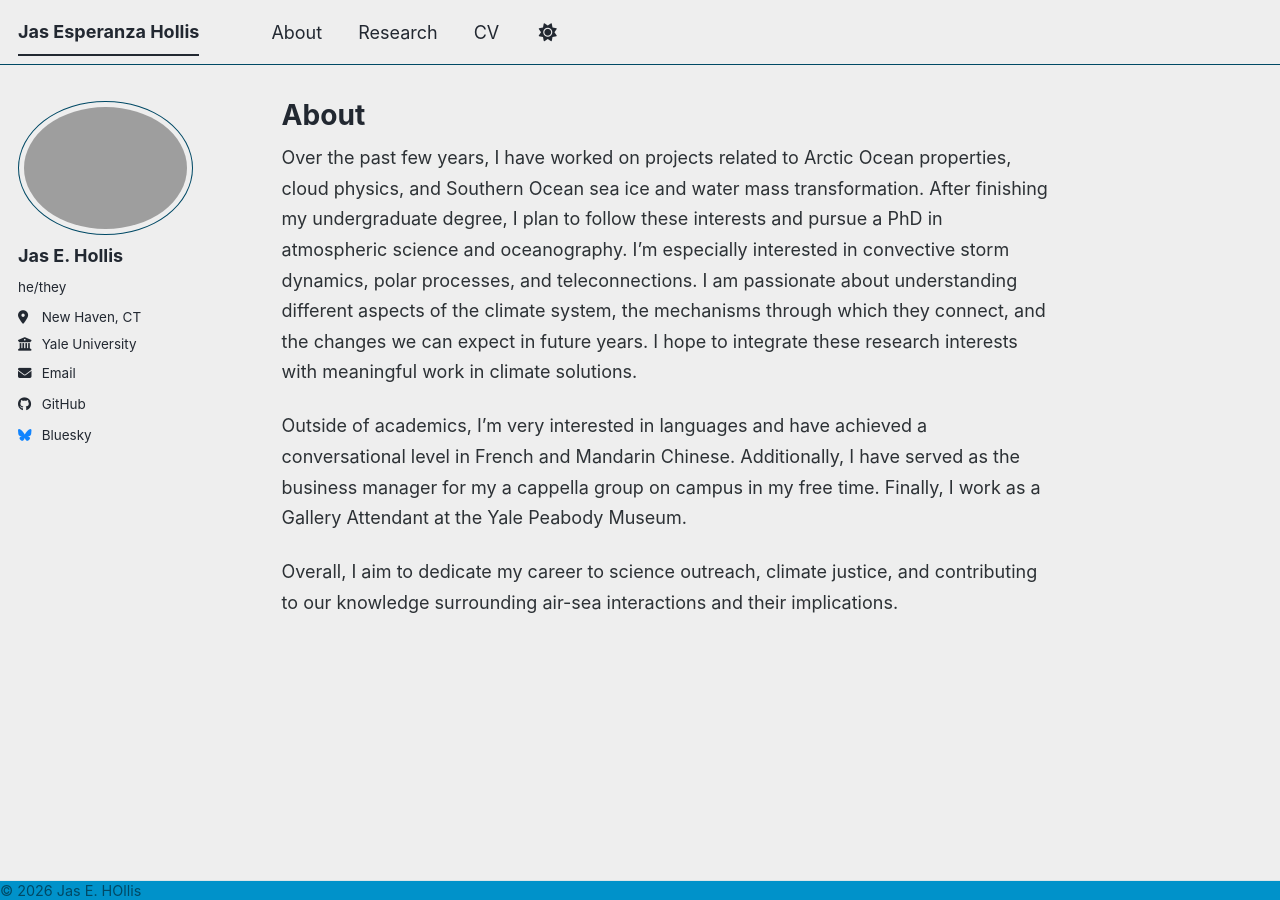
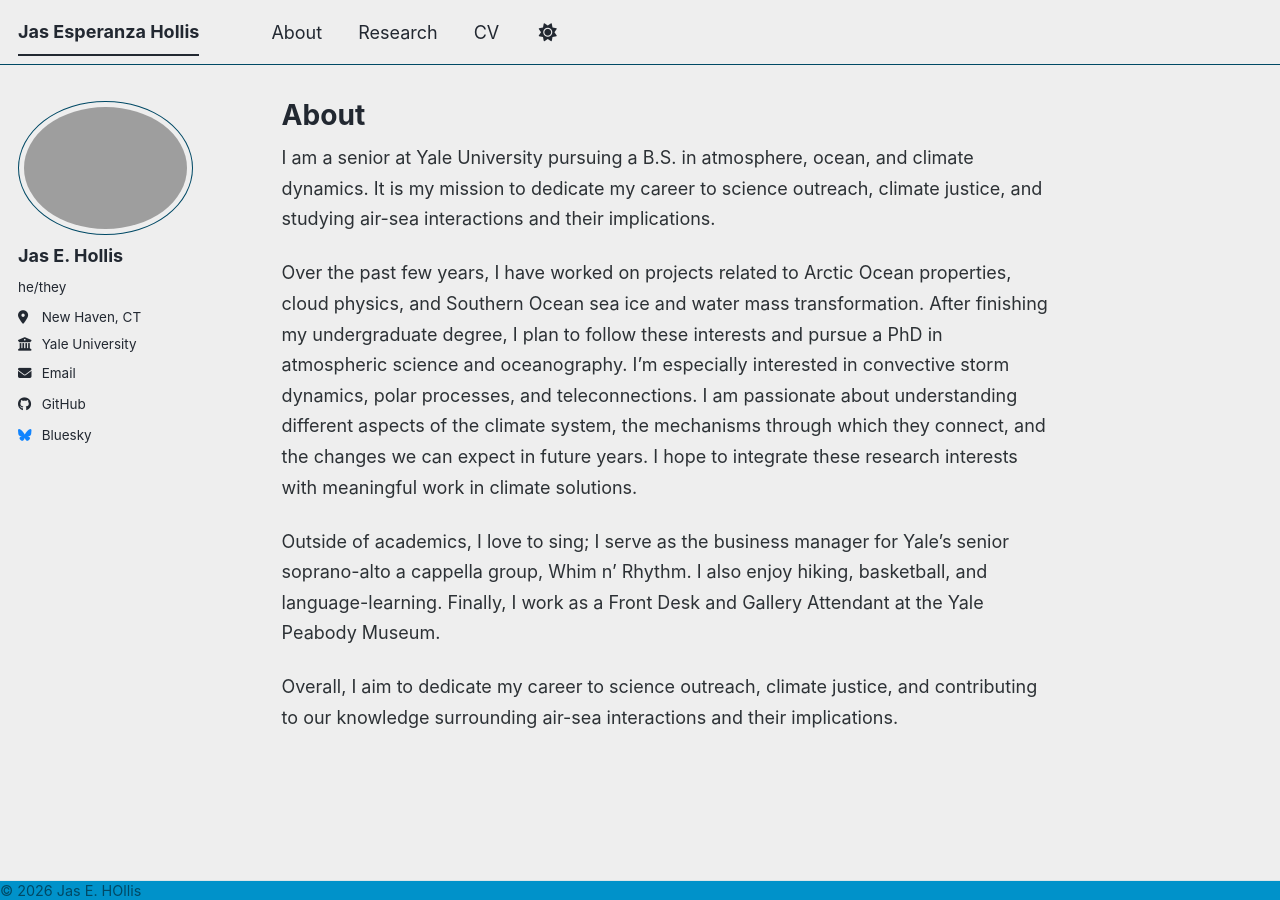
Before and after one commit to jas-hollis/jas-hollis.github.io, a Jekyll site: the page built from _pages/about.md, in a window 1280 px wide. Built offline with Jekyll 4.4.1, drawn with Linux system fonts in a browser that asks for light colours; a style sheet for code colours, icons or effects is not loaded.

Commit message:
Update about.md
updating my about me page

```diff
--- a/_pages/about.md
+++ b/_pages/about.md
@@ -7,8 +7,10 @@ redirect_from:
   - /about.html
 ---
 
+I am a senior at Yale University pursuing a B.S. in atmosphere, ocean, and climate dynamics. It is my mission to dedicate my career to science outreach, climate justice, and studying air-sea interactions and their implications.
+
 Over the past few years, I have worked on projects related to Arctic Ocean properties, cloud physics, and Southern Ocean sea ice and water mass transformation. After finishing my undergraduate degree, I plan to follow these interests and pursue a PhD in atmospheric science and oceanography. I'm especially interested in convective storm dynamics, polar processes, and teleconnections. I am passionate about understanding different aspects of the climate system, the mechanisms through which they connect, and the changes we can expect in future years. I hope to integrate these research interests with meaningful work in climate solutions.
 
-Outside of academics, I’m very interested in languages and have achieved a conversational level in French and Mandarin Chinese. Additionally, I have served as the business manager for my a cappella group on campus in my free time. Finally, I work as a Gallery Attendant at the Yale Peabody Museum.
+Outside of academics, I love to sing; I serve as the business manager for Yale's senior soprano-alto a cappella group, Whim n' Rhythm. I also enjoy hiking, basketball, and language-learning. Finally, I work as a Front Desk and Gallery Attendant at the Yale Peabody Museum.
 
 Overall, I aim to dedicate my career to science outreach, climate justice, and contributing to our knowledge surrounding air-sea interactions and their implications.
```
